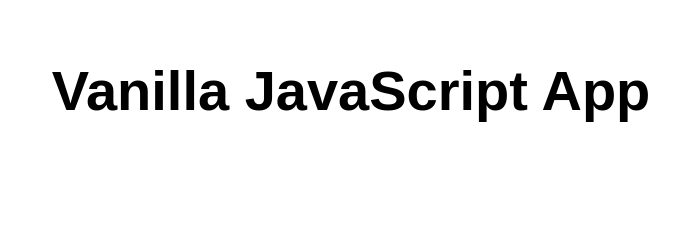
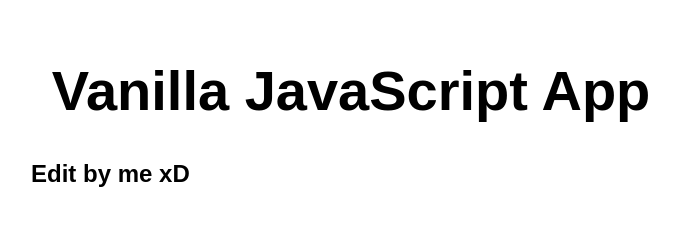
Before and after one commit to Alexander123h/my-first-static-web-app, a website: page src/index.html in a window 1280 px wide. Shown: the whole page, without its empty margins (289-968 px from the left). Drawn offline with Linux system fonts and the light colour scheme.

Commit message:
change HTML

```diff
--- a/src/index.html
+++ b/src/index.html
@@ -11,6 +11,7 @@
 <body>
   <main>
     <h1>Vanilla JavaScript App</h1>
+    <h2>Edit by me xD</h2>
   </main>
 </body>
 
```
